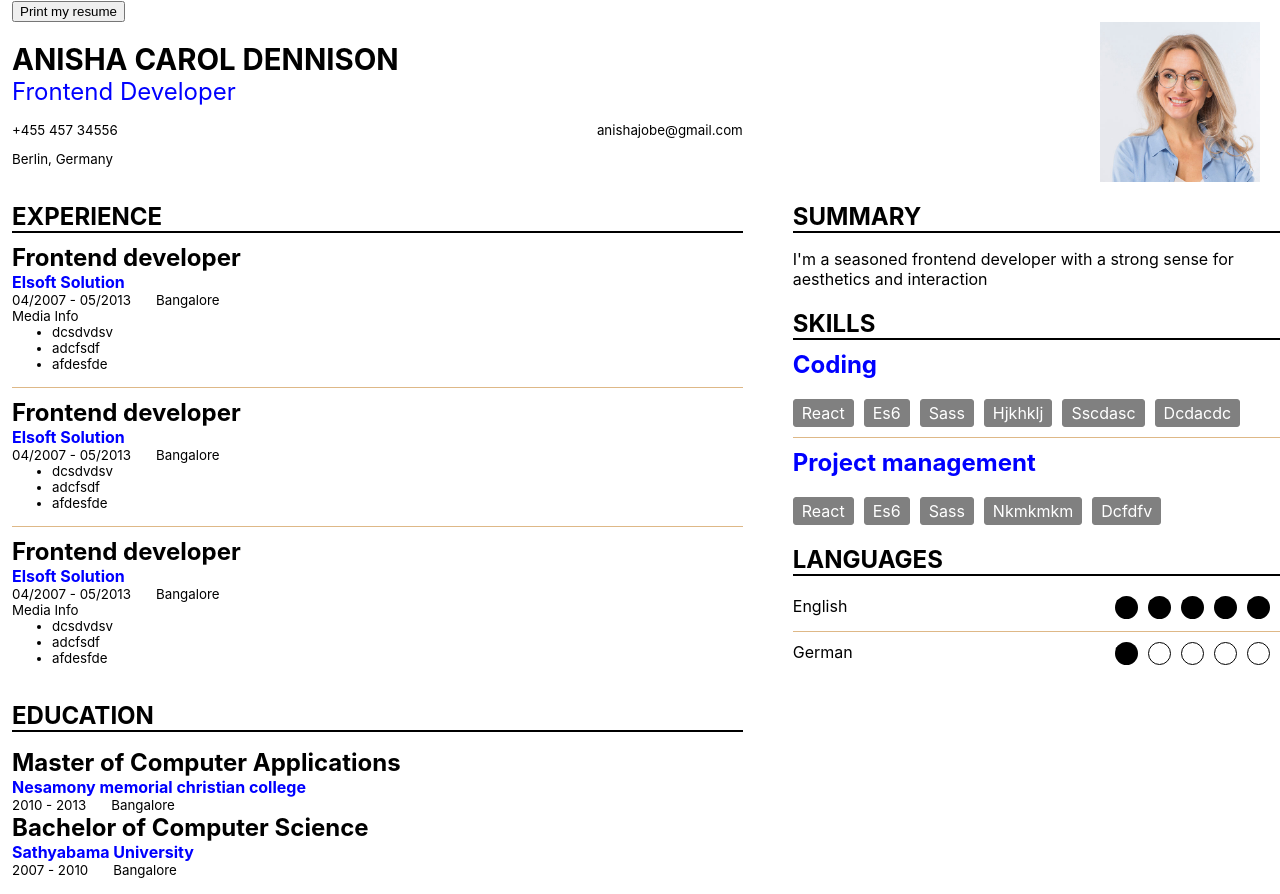
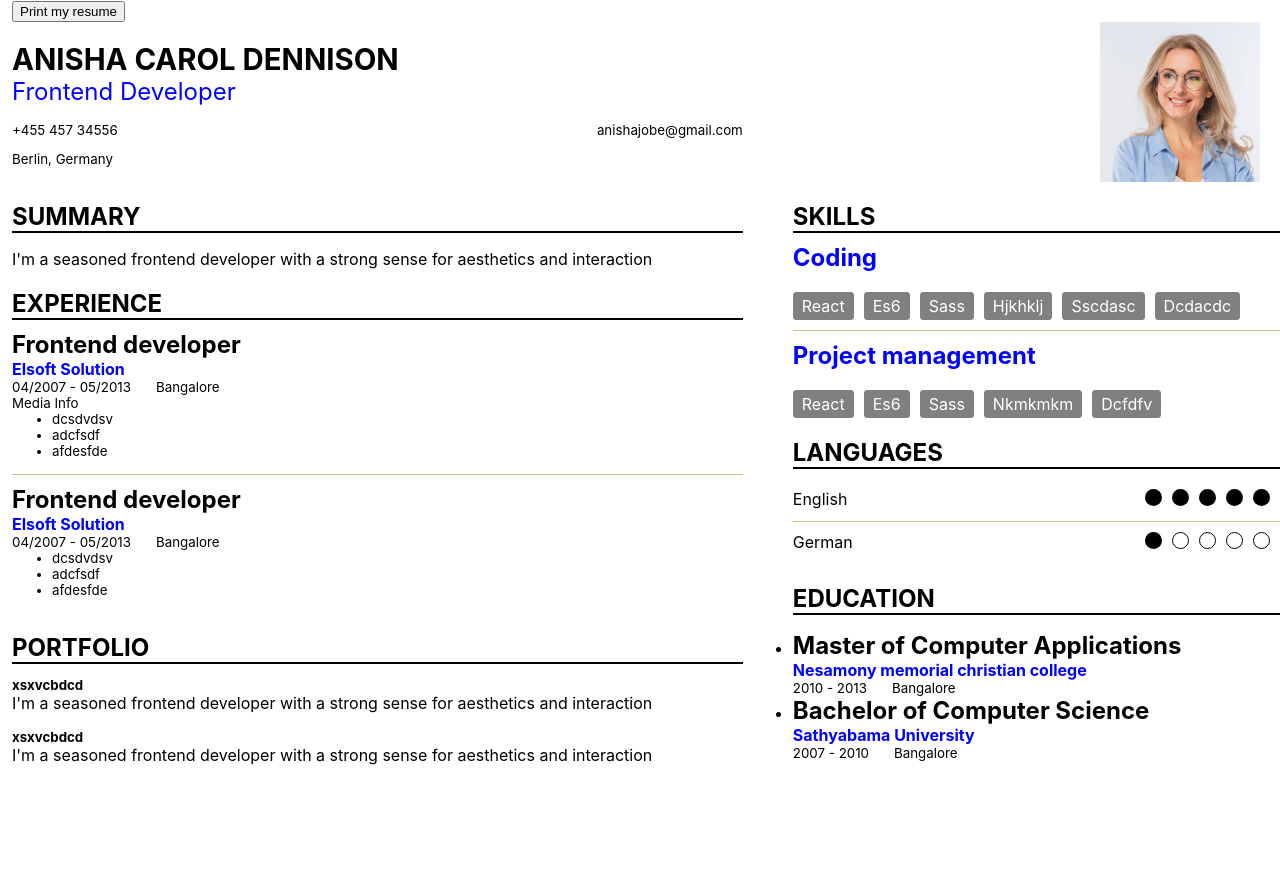
Before and after one commit to anishacarol/resume-generator, a React (Create React App) app: page / in a window 1280 px wide. After the commit the page ends 800 px from the top, so only its background shows below. Built offline with nearby package versions, Linux system fonts and the light colour scheme.

Commit message:
resume design completed

```diff
--- a/src/App.js
+++ b/src/App.js
@@ -8,6 +8,7 @@ import Skills from "./components/Skills/Skills";
 import { data } from "./data/data";
 import "./App.scss";
 import Languages from "./components/Languages/Languages";
+import Portfolio from "./components/Portfolio/Portfolio";
 
 function App() {
   const componentRef = useRef();
@@ -22,16 +23,15 @@ function App() {
           <Header {...data.aboutMe} />
           <main className="data-container">
             <aside className="left-aside">
+              <Summary summary={data.aboutMe.summary} />
               <Experience experiences={data.experiences} />
+              <Portfolio portfolio={data.portfolio} />
+            </aside>
+            <aside className="right-aside">
+              <Skills skills={data.skills} />
+              <Languages languages={data.languages} />
               <Education educations={data.educations} />
             </aside>
-            <aside className="right-aside">
-              <Summary summary={data.aboutMe.summary} />
-              <Skills skills={data.skills} />
-              <Languages languages={data.languages} />
-              {/*
-              <Heading headingData="PASSIONS" /> */}
-            </aside>{" "}
           </main>
         </div>
       </div>
--- a/src/App.scss
+++ b/src/App.scss
@@ -174,9 +174,9 @@
   display: flex;
 }
 .language {
-  border-radius: 100%;
-  height: 23px;
-  width: 23px;
+  border-radius: 50%;
+  height: 17px;
+  width: 17px;
   margin-right: 10px;
 }
 .languages-wrapper {
@@ -190,6 +190,15 @@
     border-bottom: none;
   }
 }
+.portfolio-wrapper {
+  h5 {
+    margin-top: 13px;
+    margin-bottom: 0;
+  }
+  p {
+    margin-top: 0;
+  }
+}
 @media print {
   body {
     margin: 50px;
--- a/src/components/Languages/Language/Language.js
+++ b/src/components/Languages/Language/Language.js
@@ -8,9 +8,10 @@ const Language = ({ title, level }) => (
         {[1, 2, 3, 4, 5].map(item => {
           if (item <= level) {
             return (
-              <div className="language" style={{ backgroundColor: "black" }}>
-                {level}
-              </div>
+              <div
+                className="language"
+                style={{ backgroundColor: "black" }}
+              ></div>
             );
           }
           return (
--- /dev/null
+++ b/src/components/Portfolio/Portfolio.js
@@ -0,0 +1,19 @@
+import React from "react";
+import Project from "./Project/Project";
+import ContentTitle from "../ContentTitle/ContentTitle";
+
+const Portfolio = ({ portfolio }) => (
+  <section className="portfolio-wrapper">
+    <ContentTitle headingData="PORTFOLIO" />
+    <div>
+      {portfolio.map((item, index) => (
+        <Project
+          key={index}
+          title={item.projectTitle}
+          projectInfo={item.projectInfo}
+        />
+      ))}
+    </div>
+  </section>
+);
+export default Portfolio;
--- /dev/null
+++ b/src/components/Portfolio/Project/Project.js
@@ -0,0 +1,10 @@
+import React from "react";
+
+const Project = ({ title, projectInfo }) => (
+  <section className="project-wrapper">
+    <h5>{title}</h5>
+    <p>{projectInfo}</p>
+  </section>
+);
+
+export default Project;
--- a/src/data/data.js
+++ b/src/data/data.js
@@ -29,16 +29,16 @@ export const data = {
 
       // subheading: "",
       roles: ["dcsdvdsv", "adcfsdf", "afdesfde"]
-    },
-    {
-      designation: "Frontend developer",
-      companyName: "Elsoft Solution",
-      date: "04/2007 - 05/2013",
-      location: "Bangalore",
+    }
+    // {
+    //   designation: "Frontend developer",
+    //   companyName: "Elsoft Solution",
+    //   date: "04/2007 - 05/2013",
+    //   location: "Bangalore",
 
-      subheading: "Media Info",
-      roles: ["dcsdvdsv", "adcfsdf", "afdesfde"]
-    }
+    //   subheading: "Media Info",
+    //   roles: ["dcsdvdsv", "adcfsdf", "afdesfde"]
+    // }
   ],
   educations: [
     {
@@ -70,5 +70,19 @@ export const data = {
     { language: "English", level: 5 },
     { language: "German", level: 1 }
   ],
+
+  portfolio: [
+    {
+      projectTitle: "xsxvcbdcd",
+      projectInfo:
+        "I'm a seasoned frontend developer with a strong sense for aesthetics and interaction"
+    },
+    {
+      projectTitle: "xsxvcbdcd",
+      projectInfo:
+        "I'm a seasoned frontend developer with a strong sense for aesthetics and interaction"
+    }
+  ],
+
   hobbies: ["dance", "songs"]
 };
```
